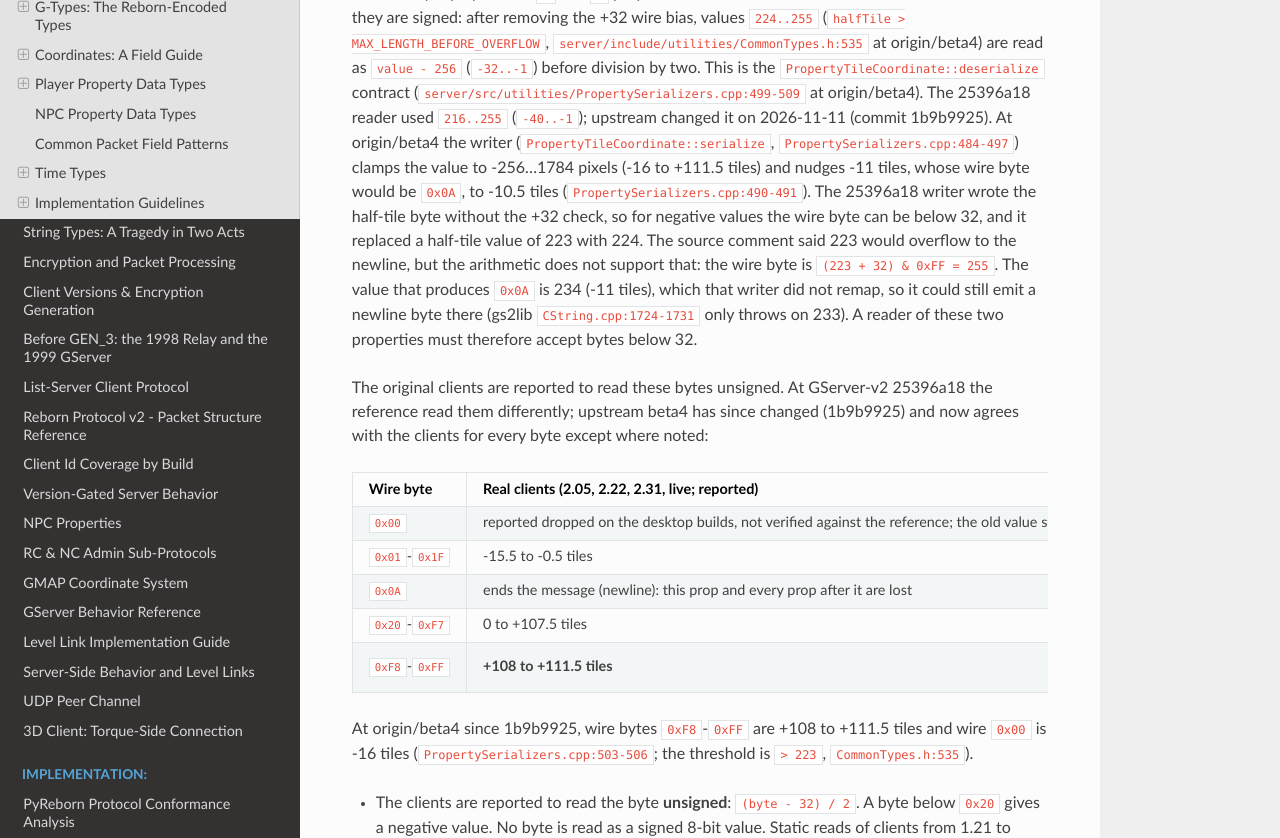
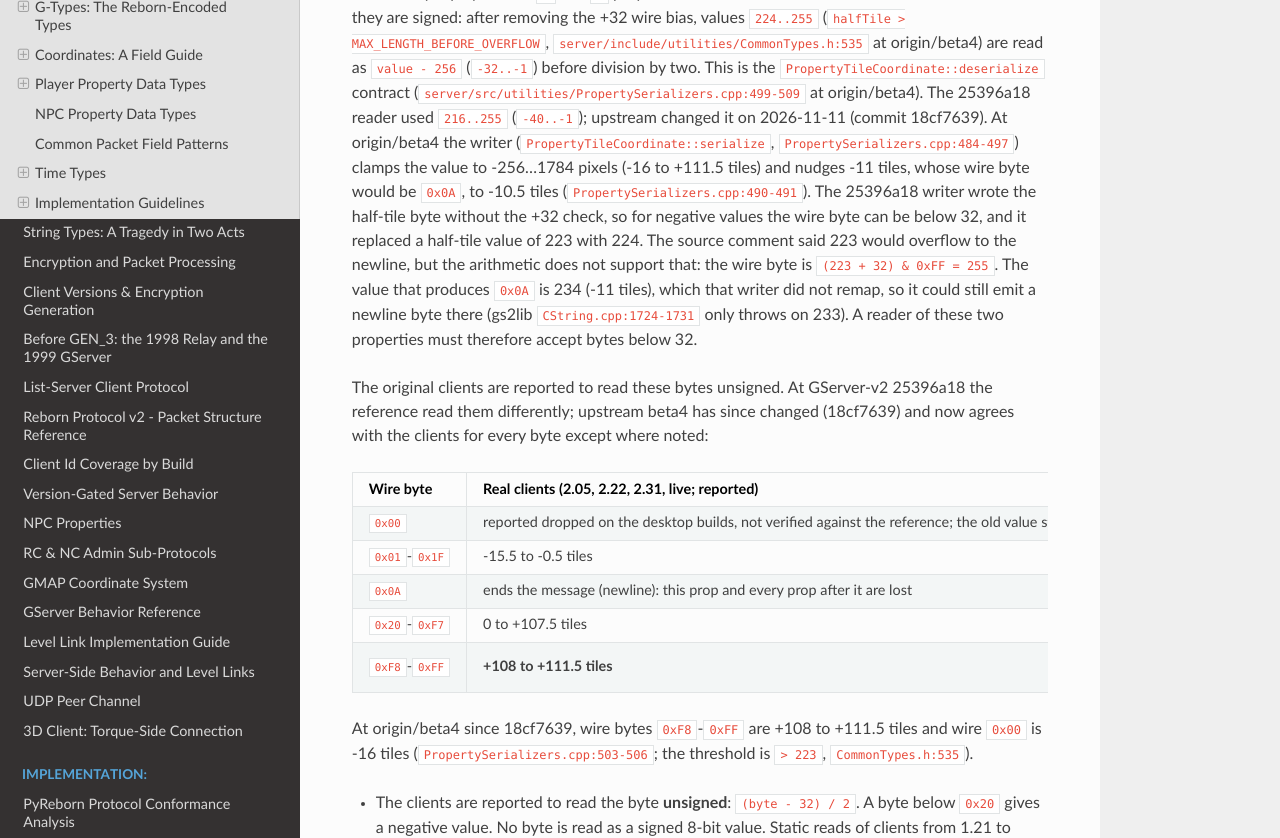
Before and after one commit to hosler/reborn-protocol-docs, a Sphinx documentation site: the page built from docs/protocol/data-types.md, in a window 1280 px wide and 1400 px high, scrolled down 6705 px. Shown: the part 150-988 px from the top of the window. Built offline with Sphinx 7.4.7 and the Read the Docs theme 3.1.0, drawn with Linux system fonts in a browser that asks for light colours.

Commit message:
Data types: the one-byte X/Y rule changed in upstream 18cf7639
The page named 1b9b9925, which only added a cast to the same compare. The
reader threshold and the writer clamp came in with 18cf7639 the same day.

Co-Authored-By: Claude <noreply@anthropic.com>

```diff
--- a/docs/protocol/data-types.md
+++ b/docs/protocol/data-types.md
@@ -302,7 +302,7 @@ server they are signed: after removing the +32 wire bias, values `224..255`
 at origin/beta4) are read as `value - 256` (`-32..-1`) before division by two. This is the
 `PropertyTileCoordinate::deserialize` contract
 (`server/src/utilities/PropertySerializers.cpp:499-509` at origin/beta4). The 25396a18
-reader used `216..255` (`-40..-1`); upstream changed it on 2026-11-11 (commit 1b9b9925).
+reader used `216..255` (`-40..-1`); upstream changed it on 2026-11-11 (commit 18cf7639).
 At origin/beta4 the writer (`PropertyTileCoordinate::serialize`,
 `PropertySerializers.cpp:484-497`) clamps the value to -256..1784 pixels (-16 to +111.5
 tiles) and nudges -11 tiles, whose wire byte would be `0x0A`, to -10.5 tiles
@@ -316,7 +316,7 @@ writer did not remap, so it could still emit a newline byte there (gs2lib
 therefore accept bytes below 32.
 
 The original clients are reported to read these bytes unsigned. At GServer-v2 25396a18 the
-reference read them differently; upstream beta4 has since changed (1b9b9925) and now
+reference read them differently; upstream beta4 has since changed (18cf7639) and now
 agrees with the clients for every byte except where noted:
 
 | Wire byte | Real clients (2.05, 2.22, 2.31, live; reported) | GServer-v2 `PropertyTileCoordinate` (25396a18) |
@@ -327,7 +327,7 @@ agrees with the clients for every byte except where noted:
 | `0x20`-`0xF7` | 0 to +107.5 tiles | 0 to +107.5 tiles |
 | `0xF8`-`0xFF` | **+108 to +111.5 tiles** | **-20 to -16.5 tiles** (25396a18: `uread >= 216` read as signed int8; origin/beta4 now reads +108 to +111.5) |
 
-At origin/beta4 since 1b9b9925, wire bytes `0xF8`-`0xFF` are +108 to +111.5 tiles and wire
+At origin/beta4 since 18cf7639, wire bytes `0xF8`-`0xFF` are +108 to +111.5 tiles and wire
 `0x00` is -16 tiles (`PropertySerializers.cpp:503-506`; the threshold is `> 223`,
 `CommonTypes.h:535`).
 
```
